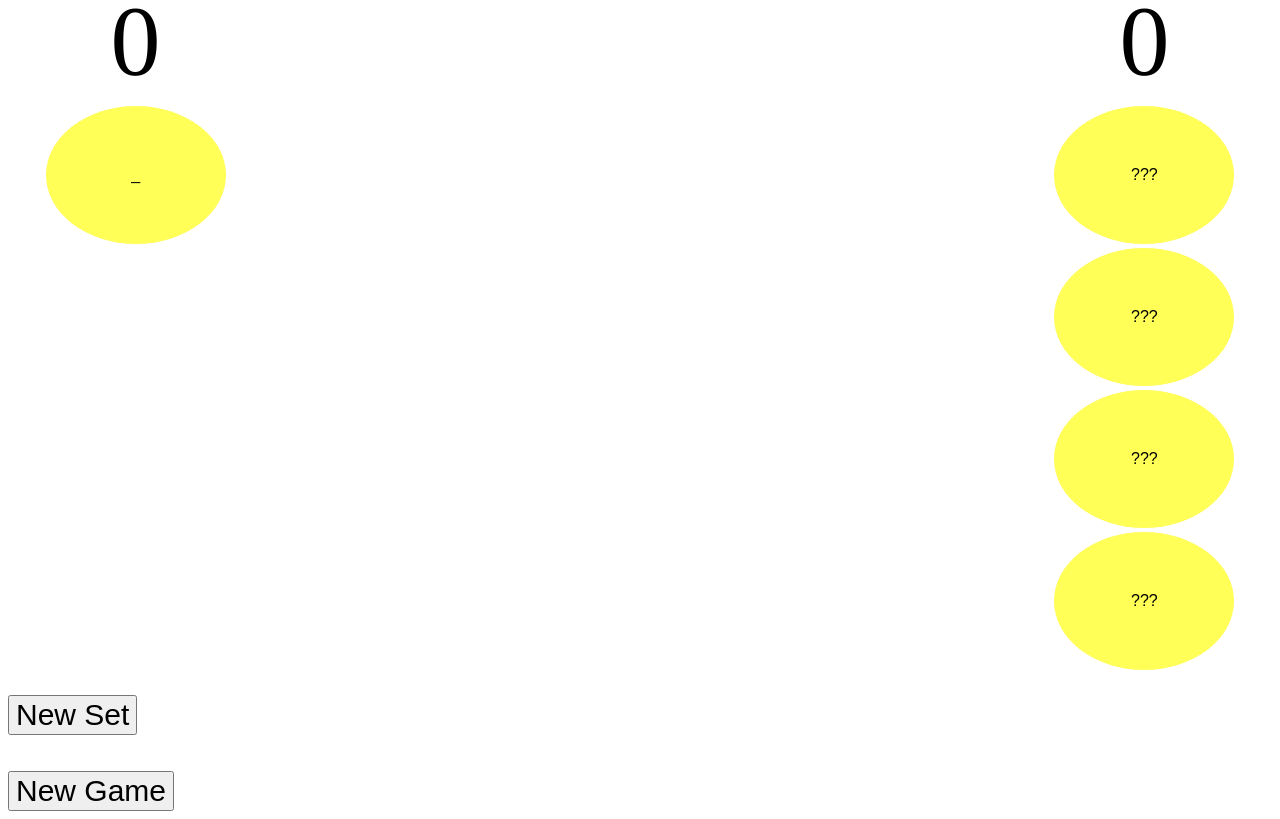
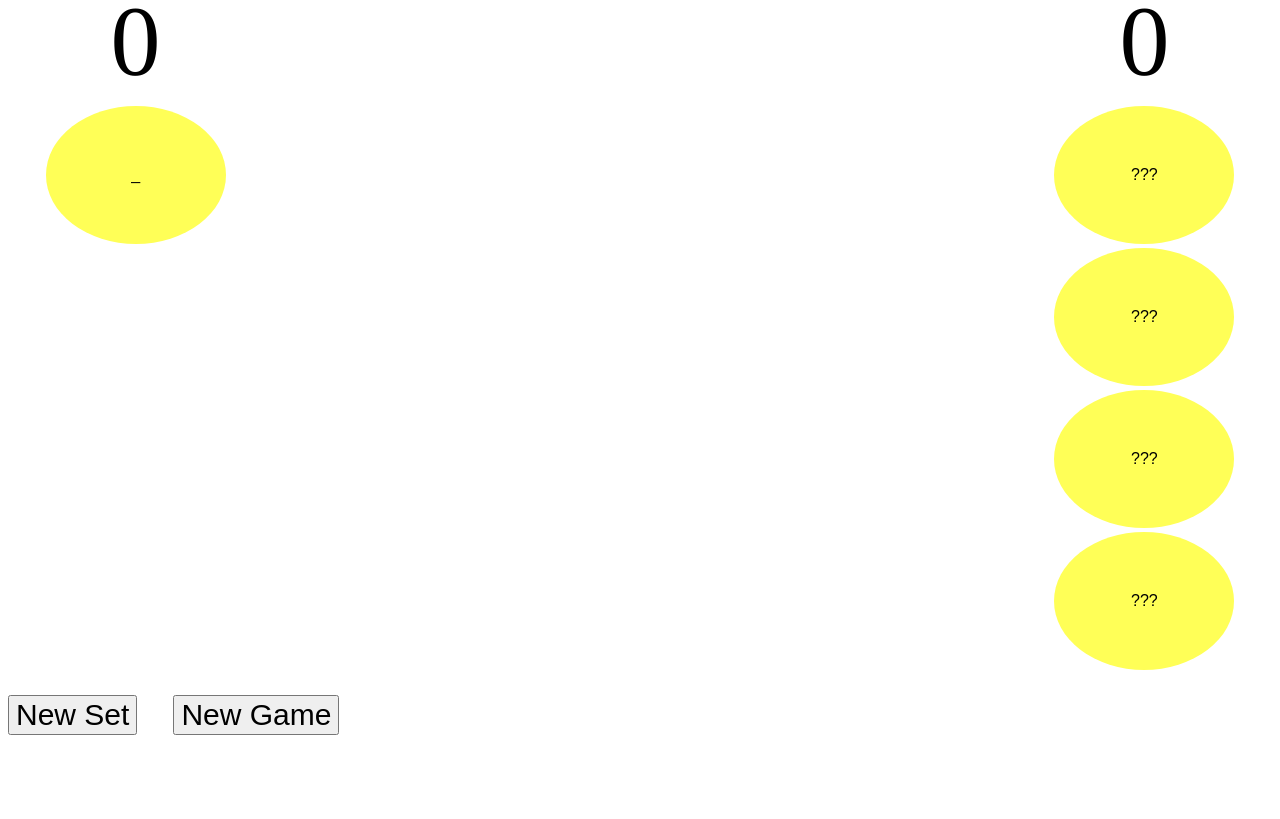
Before and after one commit to aydinakcasu/KidzMashMakey, a plain HTML site: page index.html in a window 1280 px wide. Shown: the part 113-932 px from the top of the page. After the commit the page ends 856 px from the top, so only its background shows below. Drawn offline with Linux system fonts and the light colour scheme.

Commit message:
Move buttons at bottom, side-by-side.

```diff
--- a/index.html
+++ b/index.html
@@ -75,9 +75,8 @@
 
     </table>
 
-    <br/><button style="font-size: 30px;" onclick="resetSet();this.blur();">New Set</button>
-
-    <br/><br/><br/><button style="font-size: 30px;" onclick="resetGame();this.blur();">New Game</button>
+    <br/><button style="font-size: 30px;" onclick="resetSet();this.blur();">New Set</button> &nbsp;&nbsp;&nbsp;&nbsp;&nbsp;&nbsp;&nbsp;
+    <button style="font-size: 30px;" onclick="resetGame();this.blur();">New Game</button>
     <br/><label id="debugHtml" />
     <!--
     <label id="distance" style="">sss</label>
```
